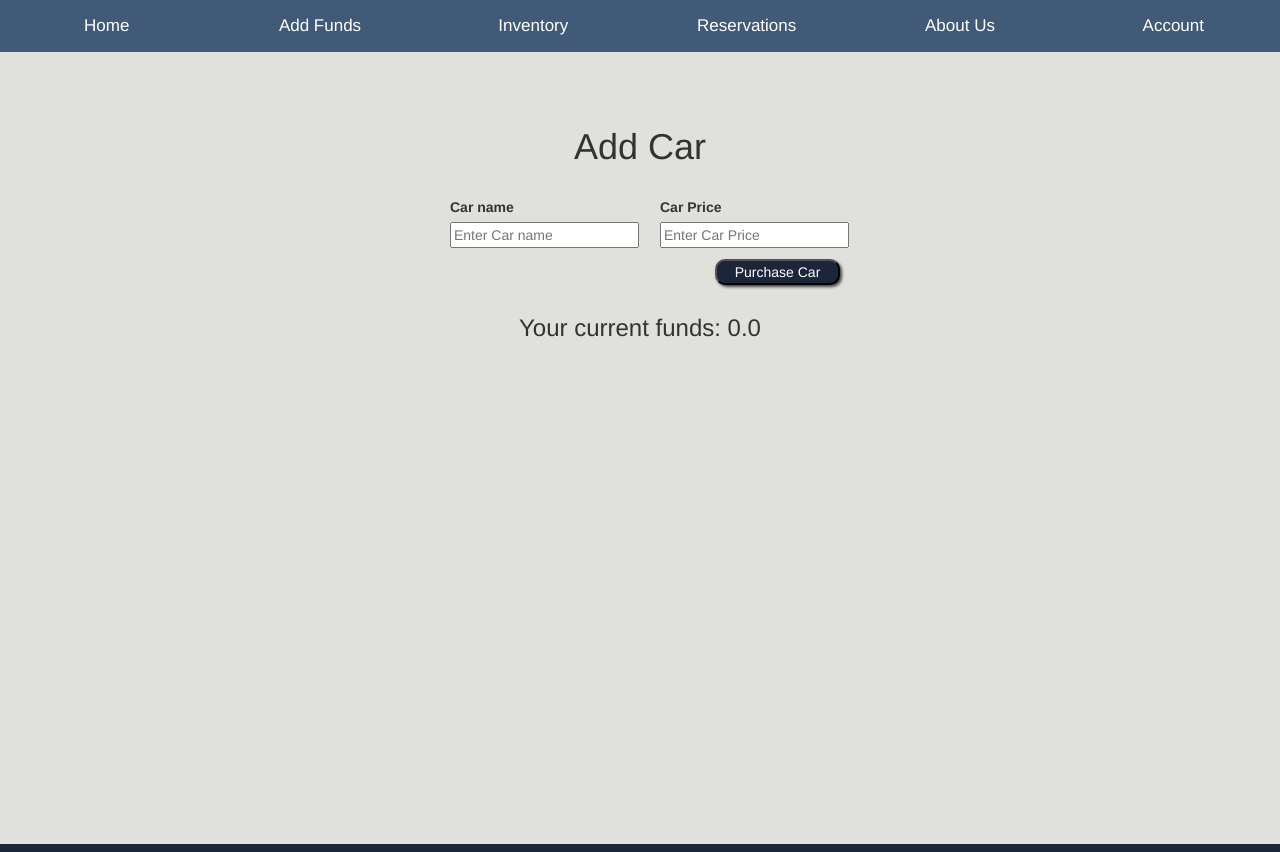
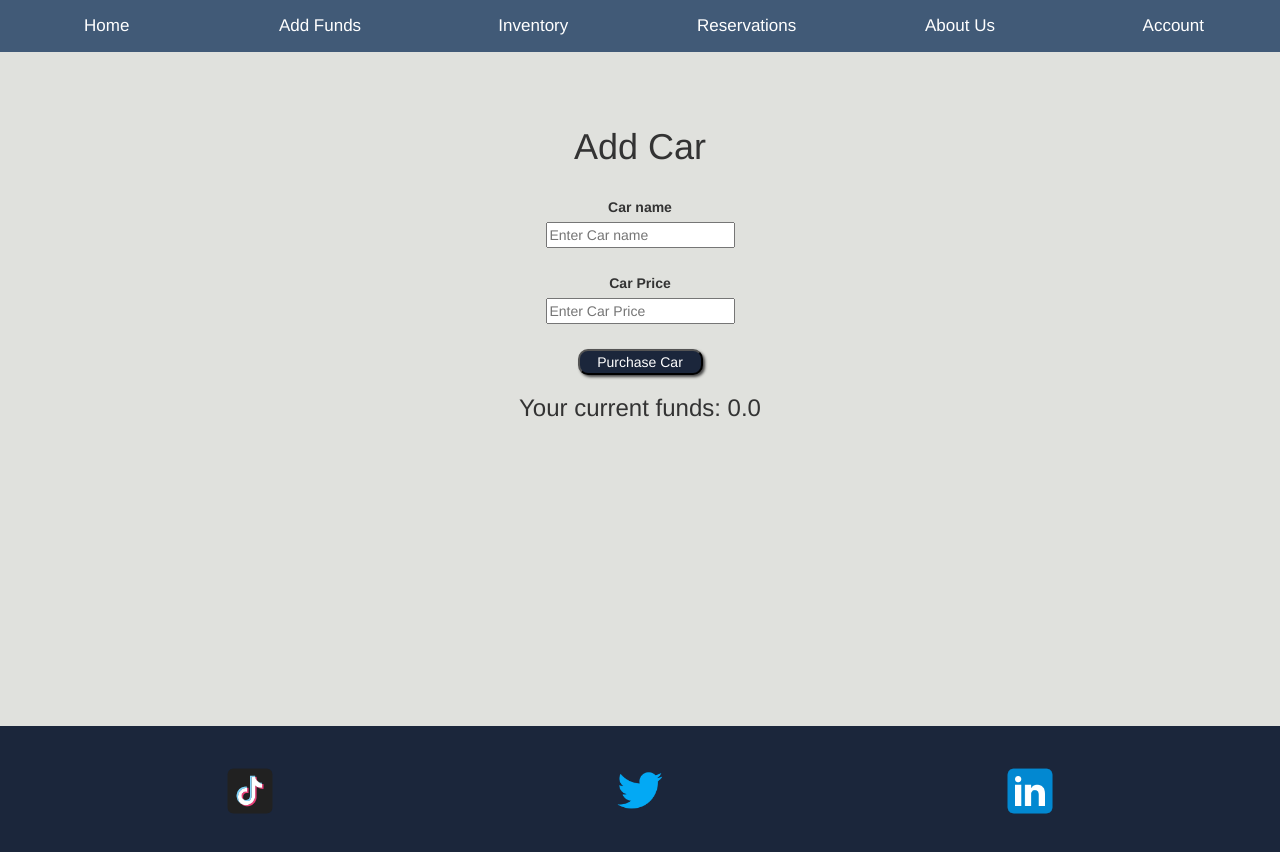
Before and after one commit to RyanGubler/CarRentalWebsite, a Django app: page /product/addCarPage/ in a window 1280 px wide. Shown: the part 66-918 px from the top of the page. Run offline with Django 4.2, Linux system fonts and the light colour scheme; the visitor is signed in with stand-in values (Sample User, id 1); data comes from the database, SQL or seed files in the repository; some libraries are stand-ins or nearby versions.

Commit message:
fixed stuff

```diff
--- a/danshadybusiness/product/static/product/style/footerStyle.css
+++ b/danshadybusiness/product/static/product/style/footerStyle.css
@@ -1,6 +1,9 @@
 .footer{
     background-color:#1b263b;
-    position: absolute;
+    position: fixed;
+    right: 0;
+    left: 0;
+    bottom: 0;
     width: 100%;
     height: 126px;
     bottom: 0;
--- a/danshadybusiness/product/static/product/style/style.css
+++ b/danshadybusiness/product/static/product/style/style.css
@@ -62,7 +62,9 @@ input, label {
         list-style-type: none;
         padding: 0px 0px 5px 25px;
   }
-@media(min-width: 375px){
+  .purchase-button{
+    margin: 0px auto;
+  }
 .dashboard-ctn{
     display: flex;
     justify-content: center;
@@ -80,75 +82,3 @@ input, label {
     flex-direction: column;
     align-items: center;
 }
-
-}
-@media(min-width: 768px){
-    .dashboard-button{
-        margin-top: 350px;
-        flex-direction: row;
-    }
-    .dashboard-ctn{
-        display: flex;
-        justify-content: center;
-        flex-direction: row;
-    }
-    #addCar{
-        margin-top: 0px;
-    }
-    .purchase-button{
-        transform: translateX(50px);
-        margin-left:0px;
-    }
-    .car-price{
-        transform: translateX(25px);
-        margin-left:0px;
-    }
-    .car-name{
-        transform: translateX(25px);
-        margin-left: 0px;
-    }
-    .car-details-ctn{
-        display: block;
-
-    }
-
-}
-@media(min-width: 992px){
-    .dashboard-button{
-        margin-top: 350px;
-        flex-direction: row;
-    }
-    .dashboard-ctn{
-        display: flex;
-        justify-content: center;
-        flex-direction: row;
-    }
-
-    .purchase-button{
-        transform: translateX(220px) translateY(-100px);
-    }
-    .car-price{
-        transform: translateX(165px) translateY(-76px);
-    }
-    .car-name{
-        transform: translateX(-45px);
-    }
-    .funds{
-        margin-top: -80px;
-    }
-
-}
-@media(min-width: 1200px){
-    .purchase-button{
-        transform: translateX(255px) translateY(-100px);
-    }
-    .car-price{
-        transform: translateX(200px) translateY(-76px);
-    }
-    .car-name{
-        transform: translateX(-10px);
-    }
-    .funds{
-        margin-top: -80px;
-    }
-}
--- a/danshadybusiness/product/templates/product/account.html
+++ b/danshadybusiness/product/templates/product/account.html
@@ -11,7 +11,7 @@
     <link rel="stylesheet" href="{% static 'product/style/headerStyle.css' %}">
     <link rel="stylesheet" href="{% static 'product/style/footerStyle.css' %}">
     <link rel="stylesheet" href="{% static 'product/style/style.css' %}">
-    <link rel="stylesheet" href="{% static 'product/style/accountStyle.css' %}"">
+    <link rel="stylesheet" href="{% static 'product/style/accountStyle.css' %}">
 </head>
 <body>
     {% include 'product/header.html' %}
--- a/danshadybusiness/product/templates/product/addCarPage.html
+++ b/danshadybusiness/product/templates/product/addCarPage.html
@@ -5,7 +5,6 @@
     {% load static %}
     <link rel="stylesheet" href="https://maxcdn.bootstrapcdn.com/bootstrap/3.3.7/css/bootstrap.min.css" integrity="sha384-BVYiiSIFeK1dGmJRAkycuHAHRg32OmUcww7on3RYdg4Va+PmSTsz/K68vbdEjh4u" crossorigin="anonymous">
     <meta name="viewport" content="width=device-width, initial-scale=1.0, shrink-to-fit=no">
-    <link rel="stylesheet" href="{% static 'product/style/addFundsStyle.css' %}">
     <link rel="stylesheet" href="{% static 'product/style/headerStyle.css' %}">
     <link rel="stylesheet" href="{% static 'product/style/footerStyle.css' %}">
     <link rel="stylesheet" href="{% static 'product/style/style.css' %}">
```
Also changed, not shown: danshadybusiness/product/static/product/style/inventoryStyle.css (added, +9 -0 lines), danshadybusiness/product/templates/product/inventory.html (+23 -5 lines). Lines whose indentation alone changed are shown as unchanged.
